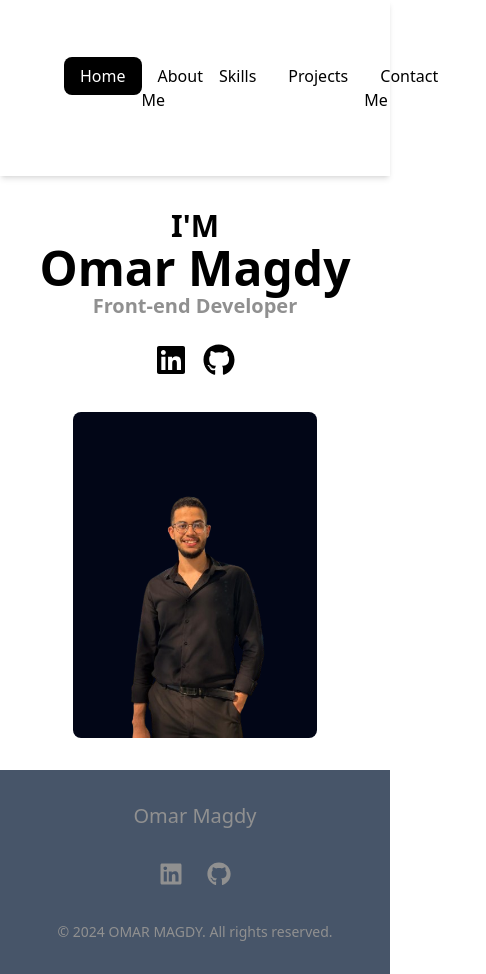
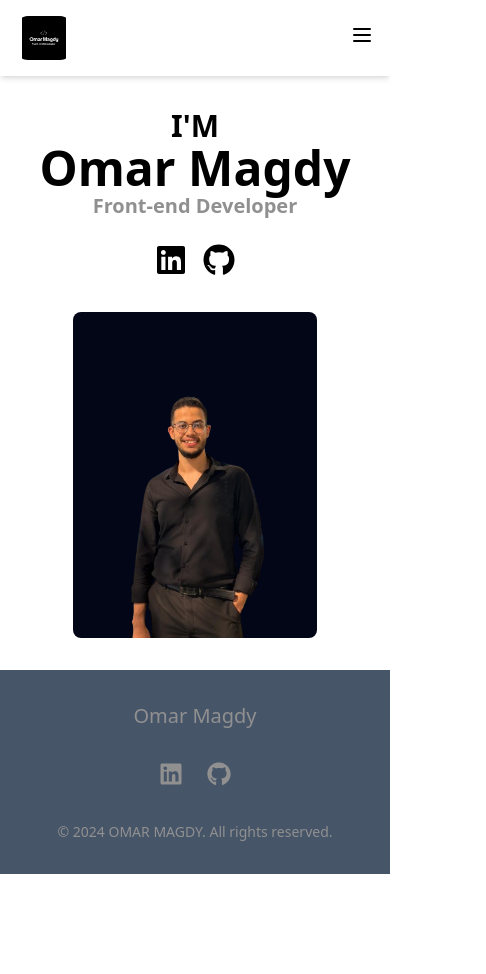
Before and after one commit to OmarMegzz/Portfolio-, a React (Vite) app: page / in a window 390 px wide. Shown: the whole page, 486 px wide, since content can reach past the window. After the commit the page ends 874 px from the top, so only its background shows below. Built offline with nearby package versions, Linux system fonts and the light colour scheme.

Commit message:
fix burger menu issues

```diff
--- a/src/components/Header/Header.jsx
+++ b/src/components/Header/Header.jsx
@@ -1,106 +1,15 @@
-import React, { useState } from "react";
-import { Link, NavLink } from "react-router-dom";
-
-const Header = () => {
-  const [isMenuOpen, setIsMenuOpen] = useState(false);
-
-  const toggleMenu = () => {
-    setIsMenuOpen((prev) => !prev);
-  };
-
-  return (
-    <nav className="p-4 bg-gray-100 shadow-md flex items-center justify-between">
-      {/* Logo */}
-      <div className="flex items-center">
-        <Link to="/">
-          <img
-            className="w-14 h-11 rounded-xl"
-            src="src/assets/Omar-Magdy.svg"
-            alt="logo"
-          />
-        </Link>
-      </div>
-      <ul className="flex  md:flex-row md:space-x-6 p-12 md:p-0 ">
-        <li>
-          <NavLink
-            to="/"
-            className={({ isActive }) =>
-              isActive
-                ? "bg-black text-white px-4 py-2 rounded-lg"
-                : "text-black hover:text-gray-700 px-4 py-2"
-            }
-          >
-            Home
-          </NavLink>
-        </li>
-        <li>
-          <NavLink
-            to="about"
-            className={({ isActive }) =>
-              isActive
-                ? "bg-black text-white px-4 py-2 rounded-lg"
-                : "text-black hover:text-gray-700 px-4 py-2"
-            }
-          >
-            About Me
-          </NavLink>
-        </li>
-        <li>
-          <NavLink
-            to="skills"
-            className={({ isActive }) =>
-              isActive
-                ? "bg-black text-white px-4 py-2 rounded-lg"
-                : "text-black hover:text-gray-700 px-4 py-2"
-            }
-          >
-            Skills
-          </NavLink>
-        </li>
-        <li>
-          <NavLink
-            to="projects"
-            className={({ isActive }) =>
-              isActive
-                ? "bg-black text-white px-4 py-2 rounded-lg"
-                : "text-black hover:text-gray-700 px-4 py-2"
-            }
-          >
-            Projects
-          </NavLink>
-        </li>
-        <li>
-          <NavLink
-            to="contact"
-            className={({ isActive }) =>
-              isActive
-                ? "bg-black text-white px-4 py-2 rounded-lg"
-                : "text-black hover:text-gray-700 px-4 py-2"
-            }
-          >
-            Contact Me
-          </NavLink>
-        </li>
-      </ul>
-    </nav>
-  );
-};
-
-export default Header;
 // import React, { useState } from "react";
 // import { Link, NavLink } from "react-router-dom";
 
 // const Header = () => {
-//   const [isMenuOpen, setIsMenuOpen] = useState(false);
+//   const [isOpen, setIsOpen] = useState(false);
 
 //   const toggleMenu = () => {
-//     setIsMenuOpen((prev) => !prev);
+//     setIsOpen(!isOpen);
 //   };
 
 //   return (
 //     <nav className="p-4 bg-gray-100 shadow-md flex items-center justify-between">
-//       {/* Burger Menu */}
-
 //       {/* Logo */}
 //       <div className="flex items-center">
 //         <Link to="/">
@@ -111,13 +20,8 @@ export default Header;
 //           />
 //         </Link>
 //       </div>
-
 //       {/* Navigation Links */}
-//       <ul
-//         className={`flex w-full bg-gray-100 md:bg-transparent md:absolute md:flex md:flex-row md:space-x-6 p-4 md:p-0 transition-transform transform ${
-//           isMenuOpen ? "translate-y-0" : "-translate-y-full"
-//         } md:translate-y-0`}
-//       >
+//       <ul className="flex  md:flex-row md:space-x-6 p-12 md:p-0 ">
 //         <li>
 //           <NavLink
 //             to="/"
@@ -184,3 +88,116 @@ export default Header;
 // };
 
 // export default Header;
+import React, { useState } from "react";
+import { Link, NavLink } from "react-router-dom";
+
+const Header = () => {
+  const [isOpen, setIsOpen] = useState(false);
+
+  const toggleMenu = () => {
+    setIsOpen(!isOpen);
+  };
+
+  return (
+    <nav className="p-4 bg-gray-100 shadow-md   flex items-center  justify-between">
+      {/* Logo */}
+      <div>
+        <Link to="/">
+          <img
+            className="w-14 h-11 rounded-xl"
+            src="src/assets/Omar-Magdy.svg"
+            alt="logo"
+          />
+        </Link>
+      </div>
+      {/* Burger Icon */}
+      <div className="md:hidden  ">
+        <button onClick={toggleMenu} className="text-black focus:outline-none">
+          <svg
+            className="w-6 h-6"
+            fill="none"
+            stroke="currentColor"
+            viewBox="0 0 24 24"
+            xmlns="http://www.w3.org/2000/svg"
+          >
+            <path
+              strokeLinecap="round"
+              strokeLinejoin="round"
+              strokeWidth={2}
+              d={isOpen ? "M6 18L18 6M6 6l12 12" : "M4 6h16M4 12h16M4 18h16"}
+            />
+          </svg>
+        </button>
+      </div>
+      {/* Navigation Links */}
+      <ul
+        className={`${
+          isOpen ? "block" : "hidden"
+        }  md:static   bg-gray-100 md:flex md:space-x-6 p-4 md:p-0`}
+      >
+        <li className=" p-1">
+          <NavLink
+            to="/"
+            className={({ isActive }) =>
+              isActive
+                ? "bg-black text-white px-4 py-2 rounded-lg"
+                : "text-black hover:text-gray-700 px-4 py-2 "
+            }
+          >
+            Home
+          </NavLink>
+        </li>
+        <li className=" p-1">
+          <NavLink
+            to="about"
+            className={({ isActive }) =>
+              isActive
+                ? "bg-black text-white px-4 py-2 rounded-lg"
+                : "text-black hover:text-gray-700 px-4 py-2"
+            }
+          >
+            About Me
+          </NavLink>
+        </li>
+        <li className=" p-1">
+          <NavLink
+            to="skills"
+            className={({ isActive }) =>
+              isActive
+                ? "bg-black text-white px-4 py-2 rounded-lg"
+                : "text-black hover:text-gray-700 px-4 py-2"
+            }
+          >
+            Skills
+          </NavLink>
+        </li>
+        <li className=" p-1">
+          <NavLink
+            to="projects"
+            className={({ isActive }) =>
+              isActive
+                ? "bg-black text-white px-4 py-2 rounded-lg"
+                : "text-black hover:text-gray-700 px-4 py-2"
+            }
+          >
+            Projects
+          </NavLink>
+        </li>
+        <li className="p-1">
+          <NavLink
+            to="contact"
+            className={({ isActive }) =>
+              isActive
+                ? "bg-black text-white px-4 py-2 rounded-lg"
+                : "text-black hover:text-gray-700 px-4 py-2"
+            }
+          >
+            Contact Me
+          </NavLink>
+        </li>
+      </ul>
+    </nav>
+  );
+};
+
+export default Header;
```
